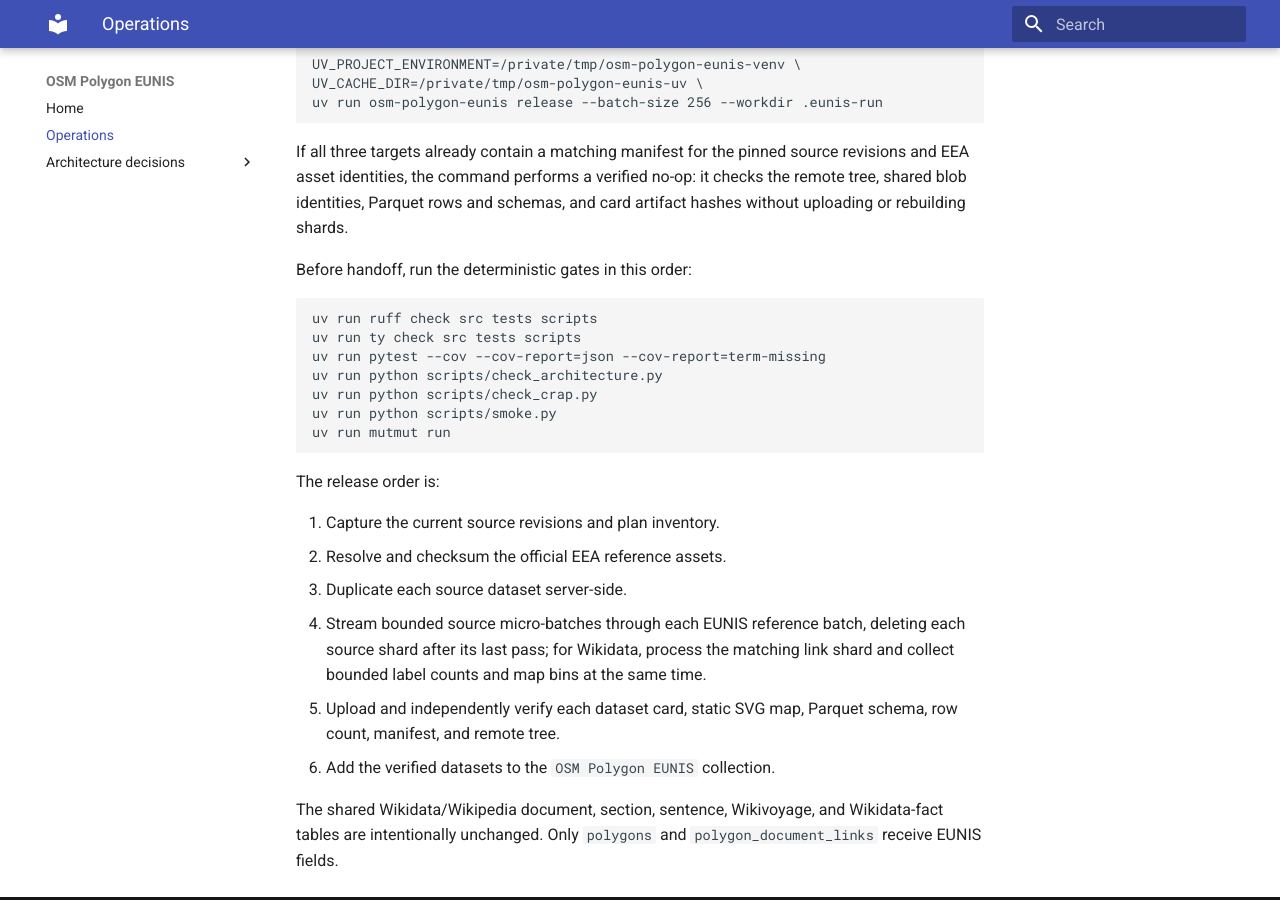
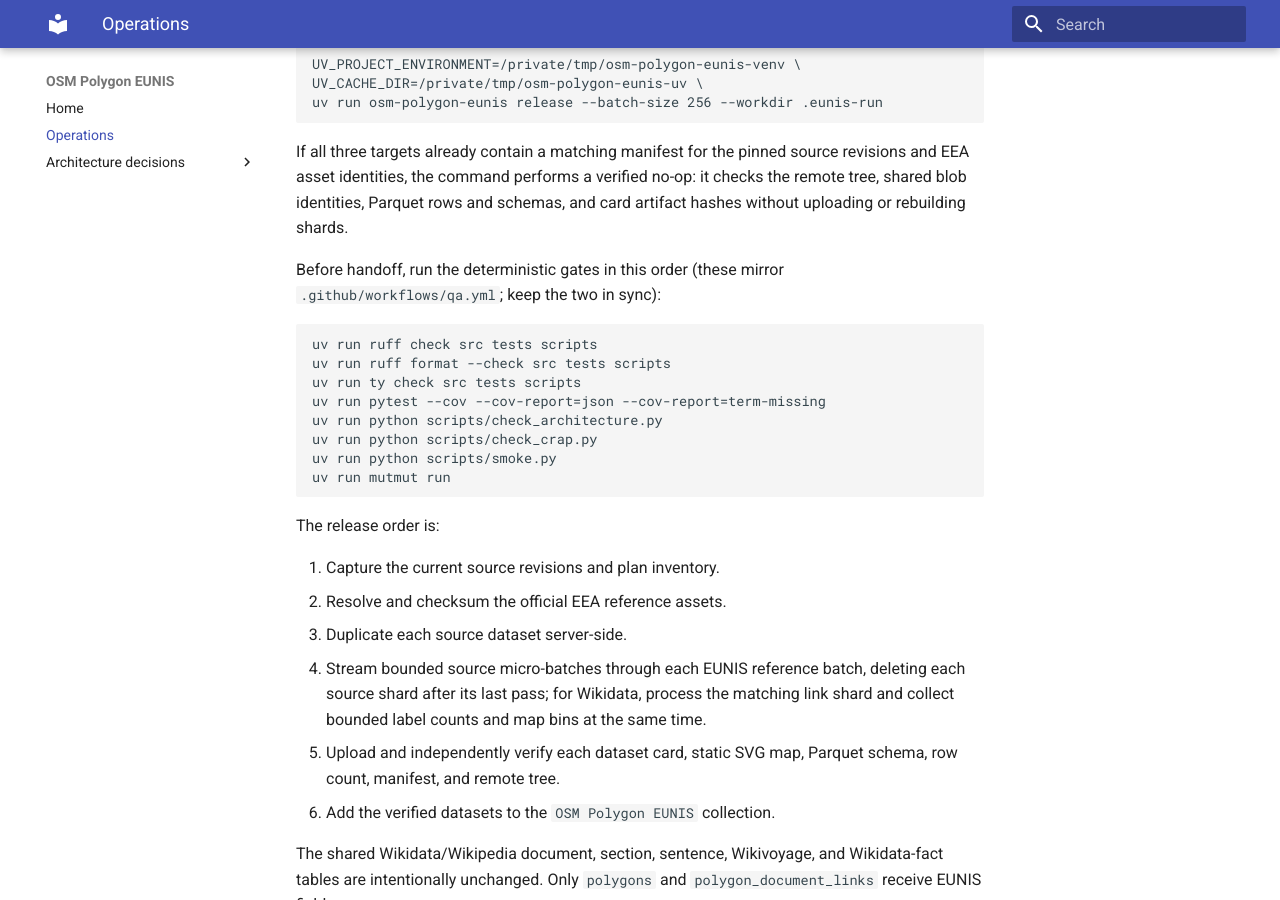
Before and after one commit to NoeFlandre/osm-polygon-eunis, an MkDocs documentation site: the page built from docs/operations.md, in a window 1280 px wide and 900 px high, scrolled down 610 px. Built offline with MkDocs 1.6.1 and Material for MkDocs 9.7.7, drawn with Linux system fonts in a browser that asks for light colours.

Commit message:
chore: align README with CI gates, archive planning docs, derive User-Agent (#16)
README now points at docs/operations.md as the single QA command list and
drops the machine-specific UV_CACHE_DIR. Remove tests/.gitkeep, move the
one-off planning docs under docs/archive, and build the EEA User-Agent from
package metadata (same 'osm-polygon-eunis/0.1' string).

Co-Authored-By: Claude Opus 5.5 <noreply@anthropic.com>
Claude-Session: https://claude.ai/code/session_01PeiMwqTxYp2vEubTkxppQn

````diff
--- a/docs/operations.md
+++ b/docs/operations.md
@@ -35,10 +35,12 @@ revisions and EEA asset identities, the command performs a verified no-op: it
 checks the remote tree, shared blob identities, Parquet rows and schemas, and
 card artifact hashes without uploading or rebuilding shards.
 
-Before handoff, run the deterministic gates in this order:
+Before handoff, run the deterministic gates in this order (these mirror
+`.github/workflows/qa.yml`; keep the two in sync):
 
 ```bash
 uv run ruff check src tests scripts
+uv run ruff format --check src tests scripts
 uv run ty check src tests scripts
 uv run pytest --cov --cov-report=json --cov-report=term-missing
 uv run python scripts/check_architecture.py
````
Also changed, not shown: README.md (+6 -6 lines), docs/archive/superpowers/plans/2026-09-19-osm-polygon-eunis.md (renamed from docs/superpowers/plans/2026-09-19-osm-polygon-eunis.md), docs/archive/superpowers/specs/2026-09-19-osm-polygon-eunis-design.md (renamed from docs/superpowers/specs/2026-09-19-osm-polygon-eunis-design.md), 2 other files.
